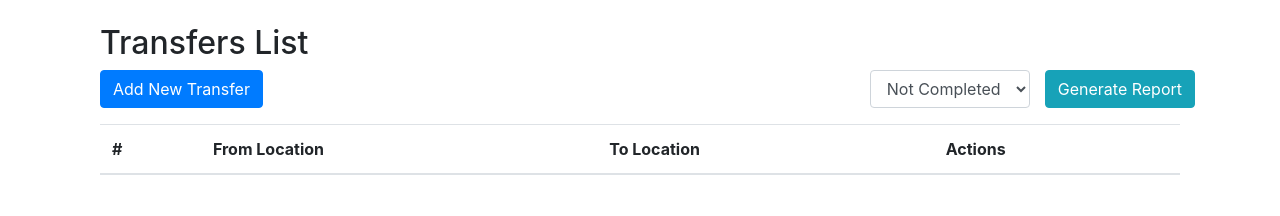
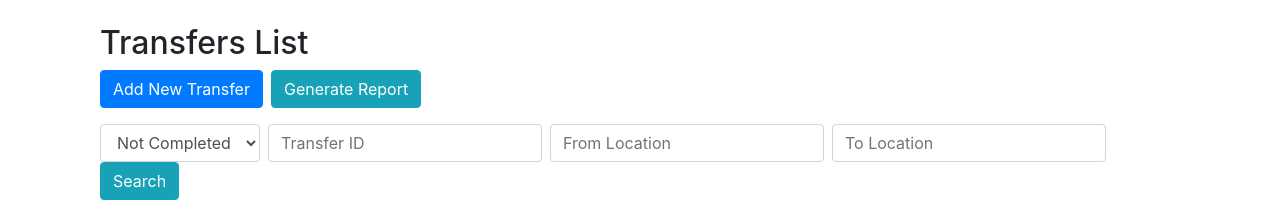
Before and after one commit to 0xCarti/AssetFlow, a Flask app: page /transfers in a window 1280 px wide. Shown: the part 56-272 px from the top of the page. Run offline with Flask 3, Linux system fonts and the light colour scheme; a user stored in the database is signed in; tables that the repository leaves empty hold one stand-in row (values such as "Sample post"); lists and menus that the app fills with data are empty; parts of the project's set-up code (start-up, migrations or seed data) failed here and were passed over; some libraries are stand-ins or nearby versions.

Commit message:
Added filter options for transfers, users are now displayed with transfers, improved UI.

```diff
--- a/app/routes/routes.py
+++ b/app/routes/routes.py
@@ -40,15 +40,19 @@ def add_location():
 @login_required
 def edit_location(location_id):
     location = Location.query.get_or_404(location_id)
-    form = LocationForm()
+    form = LocationForm(obj=location)
+
     if form.validate_on_submit():
-        location.name = form.name.data
+        form.populate_obj(location)
         db.session.commit()
-        flash('Location updated successfully!')
-        return redirect(url_for('locations.view_locations'))
-    elif request.method == 'GET':
-        form.name.data = location.name
-    return render_template('locations/edit_location.html', form=form, location=location)
+        flash('Location updated successfully.', 'success')
+        return redirect(url_for('location.edit_location', location_id=location.id))
+
+    # Query for completed transfers to this location
+    transfers_to_location = Transfer.query.filter_by(to_location_id=location_id, completed=True).all()
+
+    return render_template('locations/edit_location.html', form=form, location=location,
+                           transfers=transfers_to_location)
 
 
 @location.route('/locations')
@@ -129,16 +133,30 @@ def bulk_delete_items():
 @login_required
 def view_transfers():
     filter_option = request.args.get('filter', 'not_completed')
+    transfer_id = request.args.get('transfer_id', '', type=int)  # Optional: Search by Transfer ID
+    from_location_name = request.args.get('from_location', '')  # Optional: Search by From Location
+    to_location_name = request.args.get('to_location', '')  # Optional: Search by To Location
 
-    form = TransferForm()
+    query = Transfer.query
+    if transfer_id is not '':
+        query = query.filter(Transfer.id == transfer_id)
+
+    if from_location_name is not '':
+        query = query.join(Location, Transfer.from_location_id == Location.id).filter(
+            Location.name.ilike(f"%{from_location_name}%"))
+
+    if to_location_name is not '':
+        query = query.join(Location, Transfer.to_location_id == Location.id).filter(
+            Location.name.ilike(f"%{to_location_name}%"))
 
     if filter_option == 'completed':
-        transfers = Transfer.query.filter_by(completed=True).all()
+        transfers = query.filter(Transfer.completed == True).all()
     elif filter_option == 'not_completed':
-        transfers = Transfer.query.filter_by(completed=False).all()
+        transfers = query.filter(Transfer.completed == False).all()
     else:
-        transfers = Transfer.query.all()
+        transfers = query.all()
 
+    form = TransferForm()  # Assuming you're using it for something like a filter form on the page
     return render_template('transfers/view_transfers.html', transfers=transfers, form=form)
 
 
@@ -174,6 +192,8 @@ def add_transfer():
 
         flash('Transfer added successfully!', 'success')
         return redirect(url_for('transfer.view_transfers'))
+    elif form.errors:
+        flash('There was an error submitting the transfer.', 'error')
 
     return render_template('transfers/add_transfer.html', form=form)
 
--- a/app/templates/base.html
+++ b/app/templates/base.html
@@ -18,6 +18,18 @@
                 flex: 0 0 50% !important;
                 max-width: 50% !important;
             }
+        }
+
+        .suggestion {
+            padding: 10px;
+            cursor: pointer;
+            border-bottom: 1px solid #eee;
+            font-size: 17px;
+            font-weight: bold;
+        }
+
+        .suggestion:hover {
+            background-color: #f8f8f8;
         }
     </style>
 </head>
@@ -51,11 +63,11 @@
                 <a class="nav-link" href="{{ url_for('auth.signup') }}">Register</a>
             </li>
             {% else %}
-                {% if current_user.is_admin %}
-                <li class="nav-item">
-                    <a class="nav-link" href="{{ url_for('admin.users') }}">Control Panel</a>
-                </li>
-                {% endif %}
+            {% if current_user.is_admin %}
+            <li class="nav-item">
+                <a class="nav-link" href="{{ url_for('admin.users') }}">Control Panel</a>
+            </li>
+            {% endif %}
             <li class="nav-item">
                 <a class="nav-link" href="{{ url_for('auth.logout') }}">Logout</a>
             </li>
--- a/app/templates/items/view_items.html
+++ b/app/templates/items/view_items.html
@@ -17,7 +17,7 @@
         <table class="table">
             <thead>
                 <tr>
-                    <th scope="col"><input type="checkbox" id="select-all"></th>
+                    <th scope="col"><input type="checkbox" id="select-all" style="transform: scale(1.5);"></th>
                     <th scope="col">Name</th>
                     <th scope="col">Actions</th>
                 </tr>
@@ -25,7 +25,7 @@
             <tbody>
                 {% for item in items %}
                 <tr>
-                    <td><input type="checkbox" name="item_ids" value="{{ item.id }}"></td>
+                    <td><input type="checkbox" name="item_ids" value="{{ item.id }}" style="transform: scale(1.5);"></td>
                     <td>{{ item.name }}</td>
                     <td>
                         <a href="{{ url_for('item.edit_item', item_id=item.id) }}" class="btn btn-secondary">Edit</a>
--- a/app/templates/transfers/add_transfer.html
+++ b/app/templates/transfers/add_transfer.html
@@ -26,7 +26,7 @@
         <h3>Add Items</h3>
         <div class="form-group">
             <label for="item-name" class="form-label">Item Name</label>
-            <input type="text" id="item-name" class="form-control" name="item-name">
+            <input type="text" id="item-name" class="form-control" name="item-name" autocomplete="off">
             <div id="suggestions"></div>
         </div>
         <div id="item-list" class="mb-3">
@@ -76,10 +76,10 @@ function addItemToList(item) {
         var listItem = document.createElement('div');
         listItem.classList.add('item-container', 'd-flex', 'justify-content-between', 'align-items-center', 'mb-2');
         listItem.innerHTML = `
-        <div>${item.name}</div>
+            <div style="padding-left: 15px; font-weight: bold;">${item.name}</div>
             <div class="d-flex align-items-center">
                 <input type="hidden" name="items-0-item" value="${item.id}">
-            <input type="number" class="form-control quantity" name="items-0-quantity" placeholder="Qty" style="max-width: 60px;">
+                <input type="number" class="form-control quantity" name="items-0-quantity" placeholder="Qty" style="max-width: 120px;">
                 <button type="button" class="btn btn-danger delete-item ml-2">Delete</button>
             </div>
         `;
--- a/app/templates/transfers/edit_transfer.html
+++ b/app/templates/transfers/edit_transfer.html
@@ -26,7 +26,7 @@
         <h3>Add Items</h3>
         <div class="form-group">
             <label for="item-name" class="form-label">Item Name</label>
-            <input type="text" id="item-name" class="form-control" name="item-name">
+            <input type="text" id="item-name" class="form-control" name="item-name" autocomplete="off">
             <div id="suggestions"></div>
         </div>
         <div id="item-list" class="mb-3">
@@ -82,10 +82,10 @@ function addItemToList(item, index) {
     var listItem = document.createElement('div');
     listItem.classList.add('item-container', 'd-flex', 'justify-content-between', 'align-items-center', 'mb-2');
     listItem.innerHTML = `
-        <div>${item.name}</div>
+        <div style="padding-left: 15px; font-weight: bold;">${item.name}</div>
         <div class="d-flex align-items-center">
             <input type="hidden" name="items-${index}-item" value="${item.id}">
-            <input type="number" class="form-control quantity" name="items-${index}-quantity" value="${item.quantity}" placeholder="Qty" style="max-width: 100px;">
+            <input type="number" class="form-control quantity" name="items-${index}-quantity" value="${item.quantity}" placeholder="Qty" style="max-width: 120px;">
             <button type="button" class="btn btn-danger delete-item ml-2">Delete</button>
         </div>
     `;
--- a/app/templates/transfers/view_transfer.html
+++ b/app/templates/transfers/view_transfer.html
@@ -12,6 +12,7 @@
             <h3><strong>To Location:</strong> {{ transfer.to_location.name }}</h3>
         </div>
     </div>
+    <h5><strong>User:</strong> {{ transfer.creator.email }}</h5>
     <table class="table mt-4">
         <thead>
             <tr>
--- a/app/templates/transfers/view_transfers.html
+++ b/app/templates/transfers/view_transfers.html
@@ -3,24 +3,36 @@
 {% block content %}
 <div class="container mt-4">
     <h2>Transfers List</h2>
-    <div class="row mb-3">
-        <div class="col">
-            <a href="{{ url_for('transfer.add_transfer') }}" class="btn btn-primary">Add New Transfer</a>
-
-            <button id="new-transfer-alert" class="btn btn-warning" onclick="window.location.reload();" style="display: none;">
-                <img src="{{ url_for('static', filename='img/alert_icon.png') }}" alt="Reload" style="width: 20px; height: 20px;"/>
+    <div class="row mb-3 align-items-center">
+        <div class="col-12 col-lg-auto mb-2 mb-lg-0 d-flex align-items-center">
+            <a href="{{ url_for('transfer.add_transfer') }}" class="btn btn-primary mr-2">Add New Transfer</a>
+            <button id="new-transfer-alert" class="btn btn-warning mr-2" onclick="window.location.reload();"
+                    style="display: none;">
+                <img src="{{ url_for('static', filename='img/alert_icon.png') }}" alt="Reload"
+                     style="width: 20px; height: 20px;"/>
             </button>
+            <a href="{{ url_for('transfer.generate_report') }}" class="btn btn-info mr-2">Generate Report</a>
         </div>
-        <div class="col">
-            <form action="" method="get" class="form-inline float-right">
-                <select name="filter" class="form-control" onchange="this.form.submit()">
+    </div>
+    <div class="row mb-3 align-items-center">
+        <div class="col-12 col-lg d-flex">
+            <form action="" method="get" class="form-inline flex-grow-1">
+                <select name="filter" class="form-control mr-2" onchange="this.form.submit()">
                     <option value="not_completed">Not Completed</option>
-                    <option value="completed" {% if request.args.get('filter') == 'completed' %}selected{% endif %}>Completed</option>
-                    <option value="all" {% if request.args.get('filter') == 'all' %}selected{% endif %}>All Transfers</option>
+                    <option value="completed" {% if request.args.get(
+                    'filter') == 'completed' %}selected{% endif %}>Completed</option>
+                    <option value="all" {% if request.args.get(
+                    'filter') == 'all' %}selected{% endif %}>All Transfers</option>
                 </select>
+                <input type="text" name="transfer_id" class="form-control mr-2" placeholder="Transfer ID"
+                       value="{{ request.args.get('transfer_id', '') }}">
+                <input type="text" name="from_location" class="form-control mr-2" placeholder="From Location"
+                       value="{{ request.args.get('from_location', '') }}">
+                <input type="text" name="to_location" class="form-control mr-2" placeholder="To Location"
+                       value="{{ request.args.get('to_location', '') }}">
+                <button type="submit" class="btn btn-info">Search</button>
             </form>
         </div>
-        <a href="{{ url_for('transfer.generate_report') }}" class="btn btn-info">Generate Report</a>
     </div>
     <table class="table">
         <thead>
@@ -34,18 +46,20 @@
         <tbody>
         {% for transfer in transfers %}
         <tr>
-            <th scope="row">{{ loop.index }}</th>
+            <th scope="row">{{ transfer.id }}</th>
             <td>{{ transfer.from_location.name }}</td>
             <td>{{ transfer.to_location.name }}</td>
             <td>
                 <a href="{{ url_for('transfer.view_transfer', transfer_id=transfer.id) }}" class="btn btn-primary"
                    target="_blank">View</a>
-                <a href="{{ url_for('transfer.edit_transfer', transfer_id=transfer.id) }}" class="btn btn-secondary">Edit</a>
+                <a href="{{ url_for('transfer.edit_transfer', transfer_id=transfer.id) }}"
+                   class="btn btn-secondary">Edit</a>
                 {% if transfer.completed %}
                 <a href="{{ url_for('transfer.uncomplete_transfer', transfer_id=transfer.id) }}"
                    class="btn btn-success">Incomplete</a>
                 {% elif not transfer.completed %}
-                <a href="{{ url_for('transfer.complete_transfer', transfer_id=transfer.id) }}" class="btn btn-success">Complete</a>
+                <a href="{{ url_for('transfer.complete_transfer', transfer_id=transfer.id) }}"
+                   class="btn btn-success">Complete</a>
                 {% endif %}
                 <form action="{{ url_for('transfer.delete_transfer', transfer_id=transfer.id) }}" method="post"
                       class="d-inline">
```
Also changed, not shown: app/templates/locations/edit_location.html (+14 -2 lines). Lines whose indentation alone changed are shown as unchanged.
